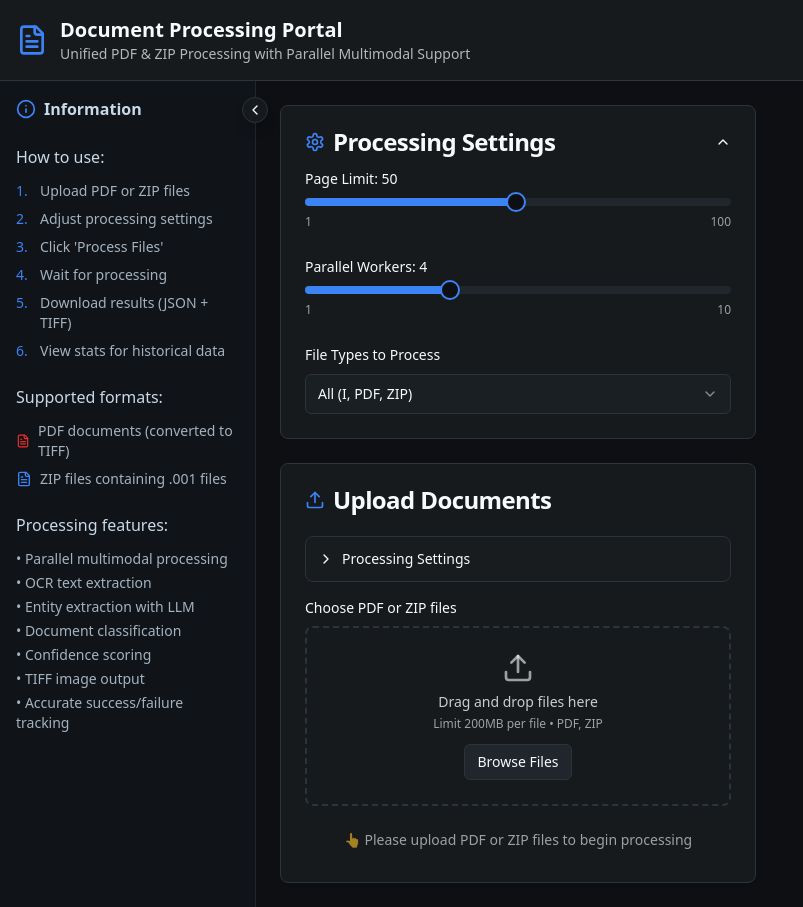
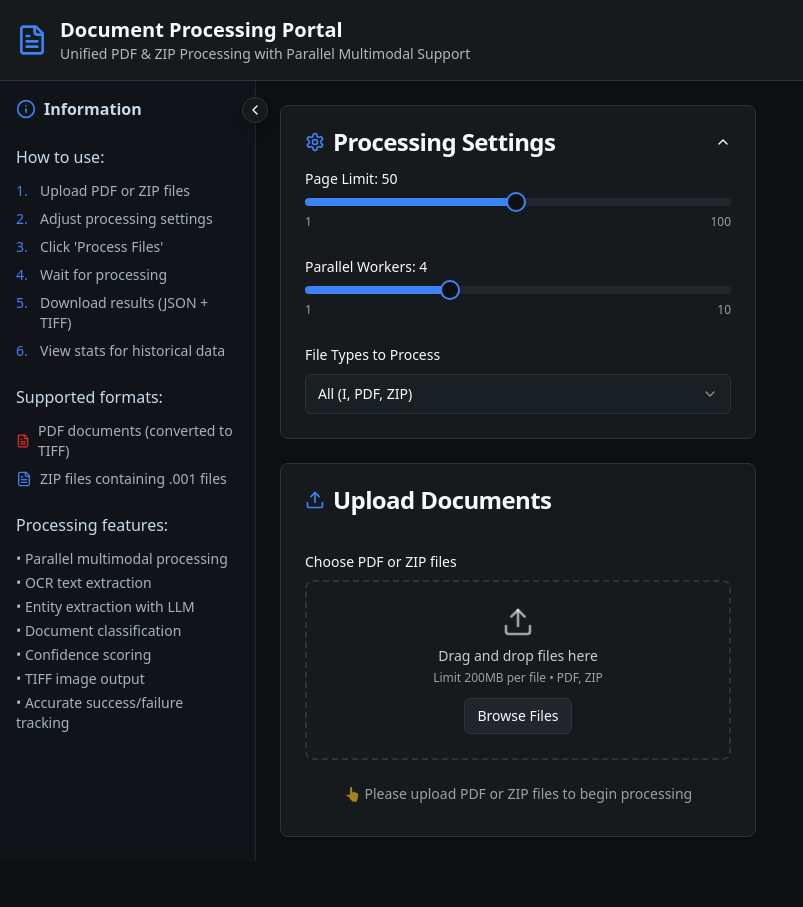
Before and after one commit to PratikPanda0/react-stream-reboot, a React (Vite) app: page / in a window 1280 px wide. Shown: the whole page, without its empty margins (0-803 px from the left). After the commit the page ends 861 px from the top, so only its background shows below. Built offline with nearby package versions, Linux system fonts and the light colour scheme.

Commit message:
Code edited in Lovable Code Editor
Edited UI in Lovable

```diff
--- a/src/components/FileUpload.tsx
+++ b/src/components/FileUpload.tsx
@@ -64,7 +64,7 @@ export const FileUpload: React.FC<FileUploadProps> = ({ files, onFilesChange })
       </CardHeader>
       <CardContent className="space-y-4">
         {/* Processing Settings Collapsible */}
-        <div className="bg-secondary/20 rounded-lg border border-border">
+        <div className="bg-secondary/20 rounded-lg border border-border hidden">
           <button
             onClick={() => setIsSettingsExpanded(!isSettingsExpanded)}
             className="w-full flex items-center gap-2 p-3 text-left hover:bg-secondary/30 transition-colors"
```
